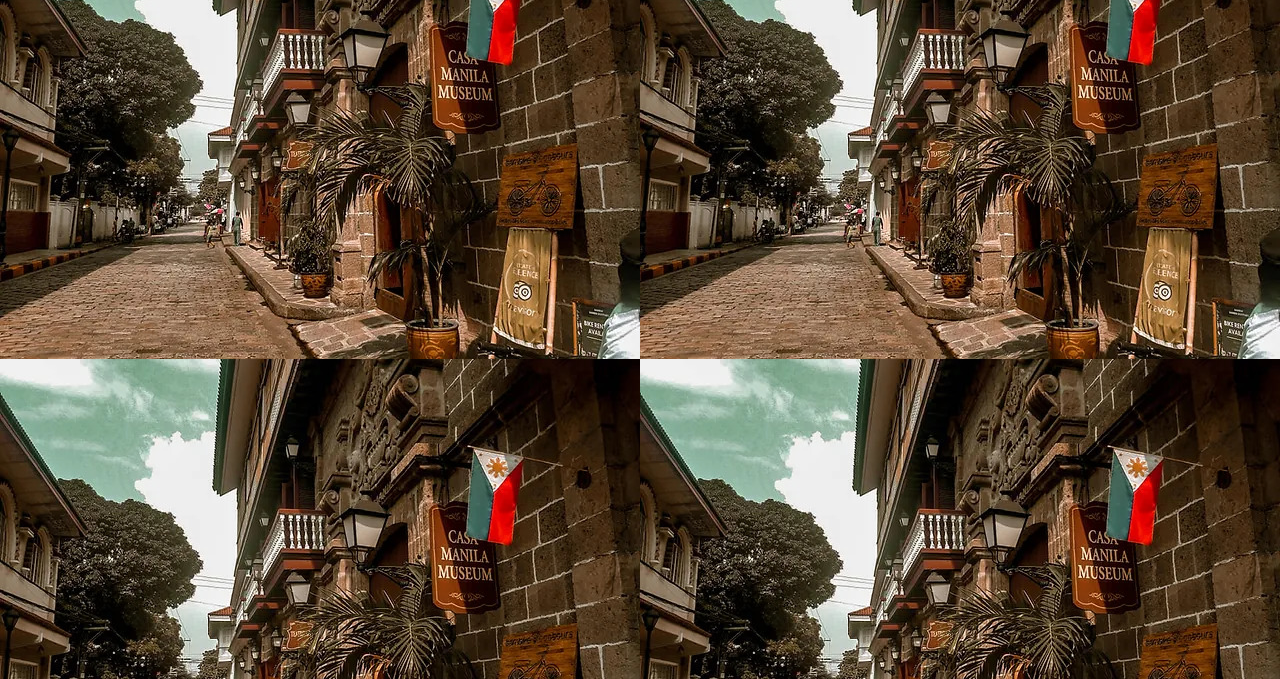
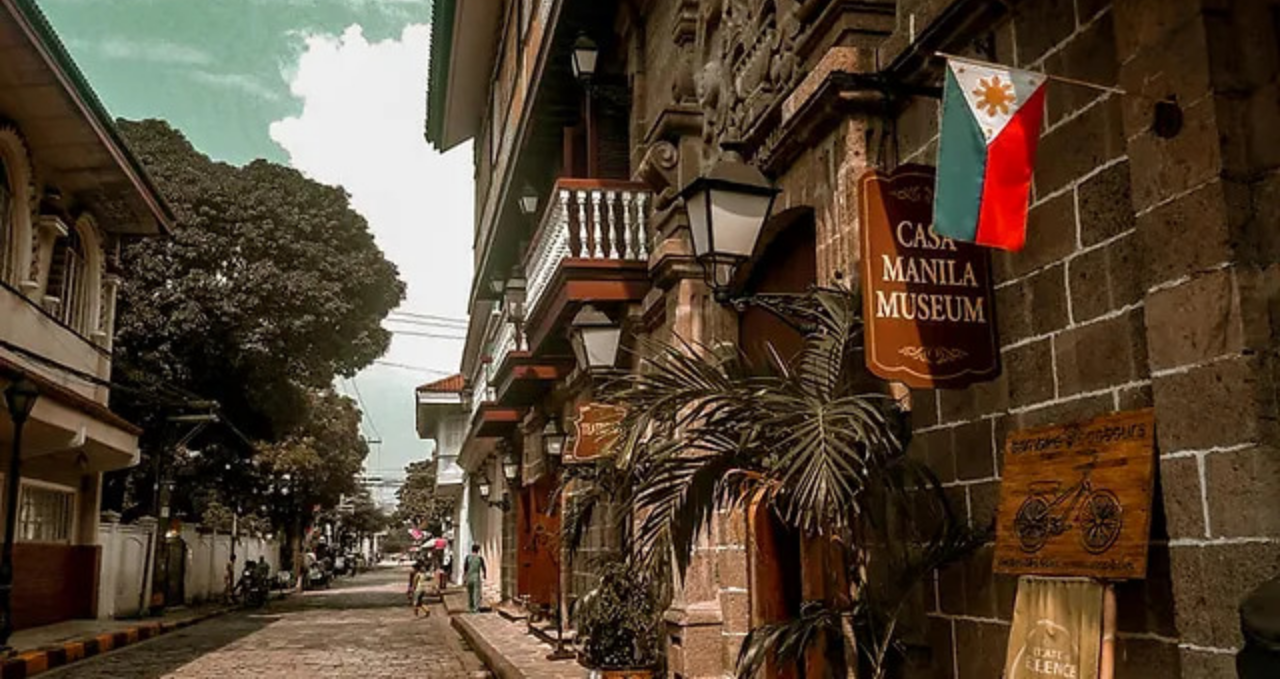
Before and after one commit to dablioglen/ManilaTouristSpot, a plain HTML site: page top.html in a window 1280 px wide. Shown: the part 121-800 px from the top of the page. Drawn offline with Linux system fonts and the light colour scheme.

Commit message:
Update top.html

```diff
--- a/top.html
+++ b/top.html
@@ -1,6 +1,6 @@
 
 
-<body style="background-image: url('topimage.jpg');">
+<body style="background-image: url('topimage.jpg'); background-size:cover">
 <div style="text-align: center;">
 
 <span><img src="ph.gif" alt="" style="position: absolute; left:1px">
```
